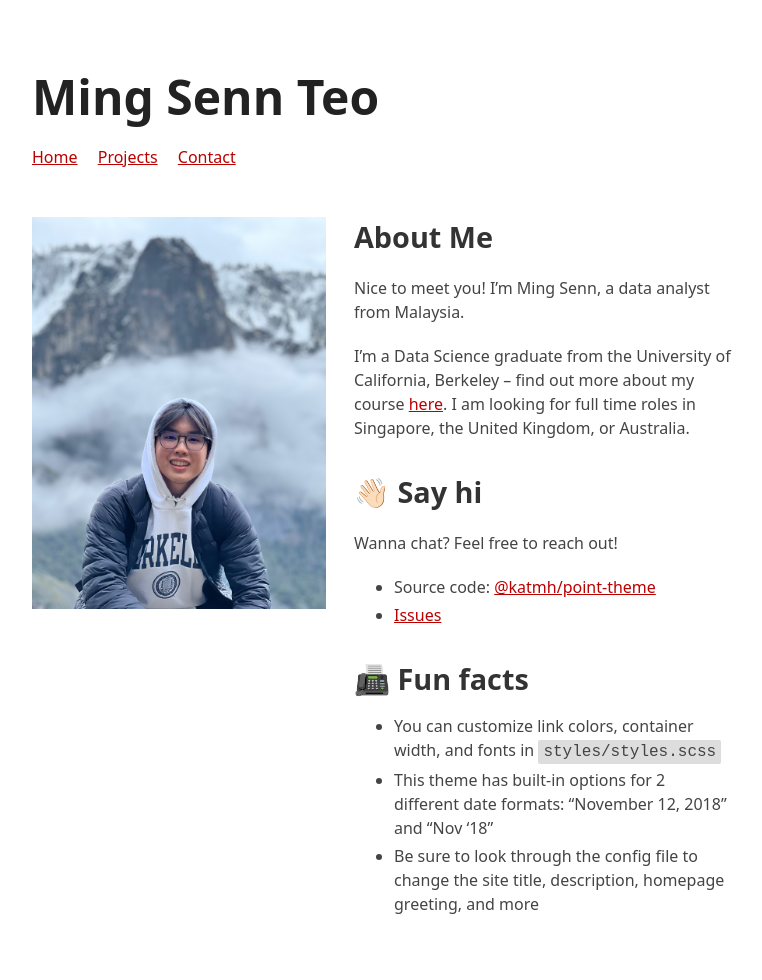
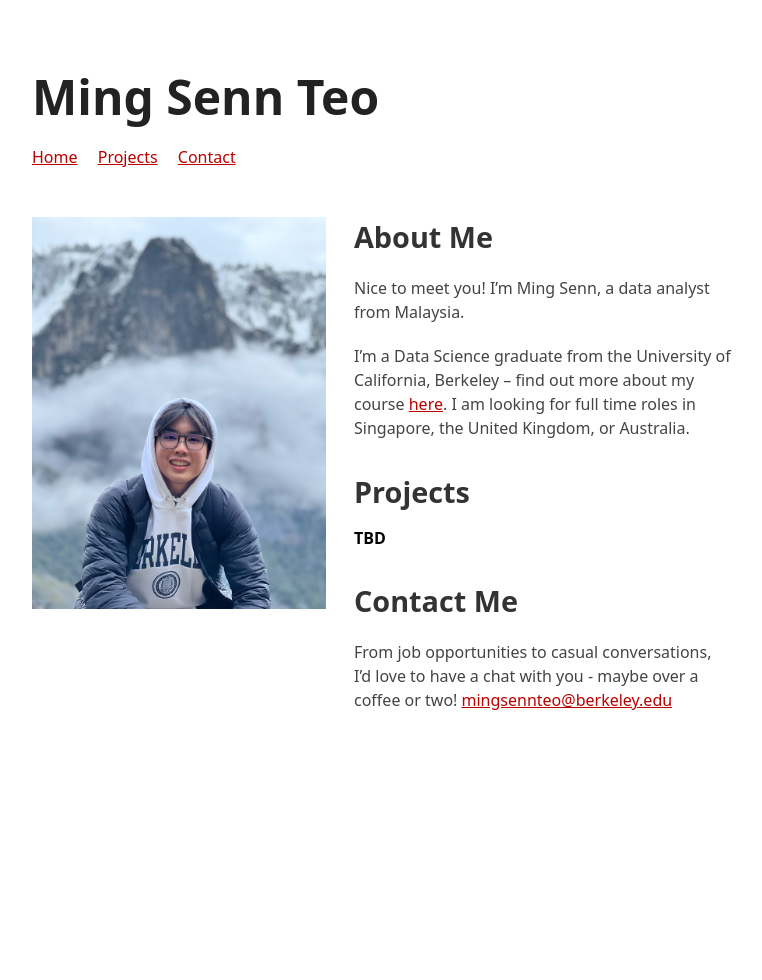
Before and after one commit to MSTeo01/msteo01.github.io, a Jekyll site: the page built from index.md, in a window 1280 px wide. Shown: the whole page, without its empty margins (258-1020 px from the left). Built offline with Jekyll 4.4.1, drawn with Linux system fonts in a browser that asks for light colours; after the commit the page ends 900 px from its top, so only the background shows below that.

Commit message:
added sections main page

```diff
--- a/index.md
+++ b/index.md
@@ -18,15 +18,15 @@ Nice to meet you! I'm Ming Senn, a data analyst from Malaysia.
 
 I'm a Data Science graduate from the University of California, Berkeley -- find out more about my course [here](https://cdss.berkeley.edu/dsus/academics/data-science-major). I am looking for full time roles in Singapore, the United Kingdom, or Australia.
 
-## 👋🏻 Say hi
+<a name='projects'></a>
 
-Wanna chat? Feel free to reach out!
+## Projects
 
-- Source code: [@katmh/point-theme](http://github.com/katmh/point-theme)
-- [Issues](https://github.com/katmh/point-theme/issues)
+#### TBD
 
-## 📠 Fun facts
+<a name='contact'></a>
 
-- You can customize link colors, container width, and fonts in `styles/styles.scss`
-- This theme has built-in options for 2 different date formats: "November 12, 2018" and "Nov '18"
-- Be sure to look through the config file to change the site title, description, homepage greeting, and more
+## Contact Me
+
+From job opportunities to casual conversations, I'd love to have a chat with you - maybe over a coffee or two!
+[mingsennteo@berkeley.edu](mailto:mingsennteo@berkeley.edu)
```
